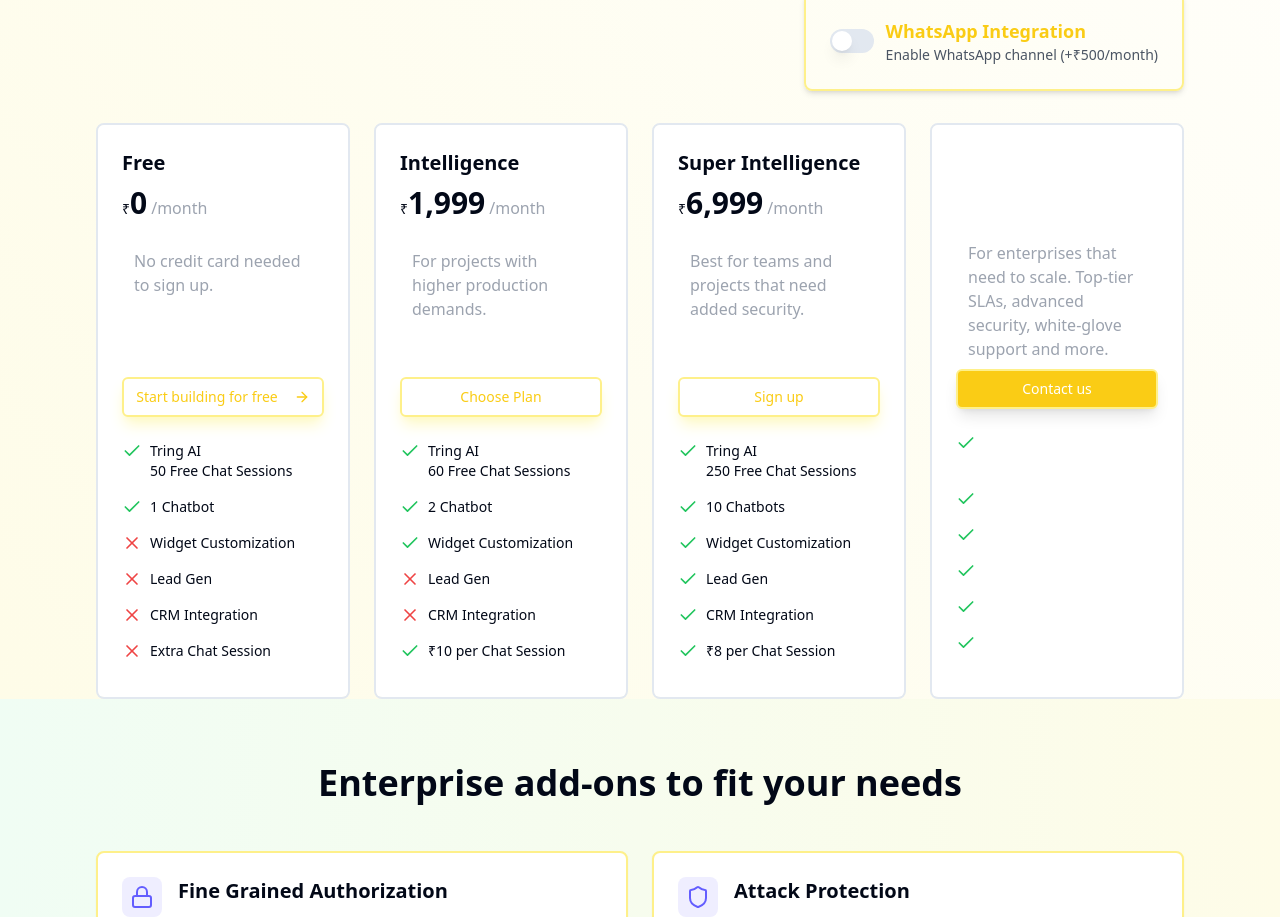
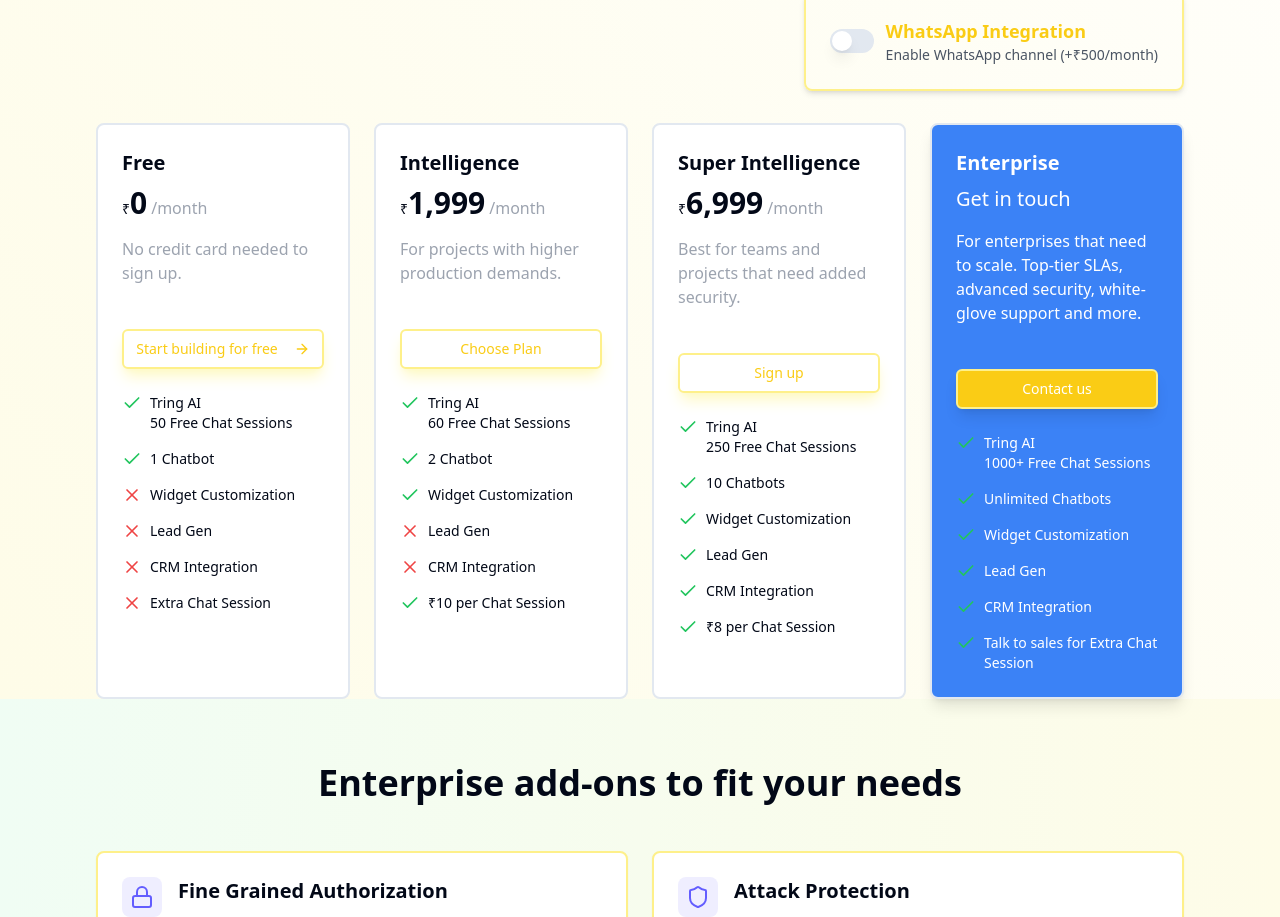
Before and after one commit to akashdurai4274/AI-Pricing-Module, a Next.js app: page / in a window 1280 px wide. Shown: the part 883-1800 px from the top of the page. Built offline with nearby package versions, Linux system fonts and the light colour scheme.

Commit message:
Update chat-pricing-tiers.tsx

```diff
--- a/components/pricing/chat-pricing-tiers.tsx
+++ b/components/pricing/chat-pricing-tiers.tsx
@@ -277,14 +277,10 @@ export default function ChatBotPricingTiers({
         {pricingTiers.map((tier) => (
           <div
             key={tier.name}
-            className={`rounded-lg overflow-hidden hover:scale-105 border-2   transition-all duration-200 `}
-          >
-            <div
-              className={`p-6 h-full flex flex-col bg-white shadow-lg ${
+            className={`p-6 h-full flex flex-col rounded-lg border-2 hover:scale-105 transition-all duration-200 ${
               tier.name === "Enterprise"
-                  ? "bg-blue-800 text-white shadow-lg hover:border-slate-400"
+                ? "bg-blue-500 text-white shadow-lg hover:border-slate-400"
                 : "bg-white hover:border-yellow-400"
-              }
             }`}
           >
             <h3 className="text-xl font-bold mb-2">{tier.name}</h3>
@@ -292,9 +288,7 @@ export default function ChatBotPricingTiers({
             {tier.monthlyPrice !== null ? (
               <div className="mb-4">
                 <div className="flex items-baseline">
-                    <span className="text-sm">
-                      {getCurrencySymbol(currency)}
-                    </span>
+                  <span className="text-sm">{getCurrencySymbol(currency)}</span>
                   <span className="text-3xl font-bold">
                     {formatPrice(tier.monthlyPrice, currency)}
                   </span>
@@ -311,8 +305,13 @@ export default function ChatBotPricingTiers({
               )
             )}
 
-              <p className="text-gray-400 mb-6 h-24 p-3">{tier.description}</p>
-
+            <p
+              className={`text-gray-400 mb-6 ${
+                tier.name === "Enterprise" ? "text-white" : "text-gray-400"
+              }`}
+            >
+              {tier.description}
+            </p>
             <div className="mt-5">
               <Button
                 onClick={() =>
@@ -423,7 +422,6 @@ export default function ChatBotPricingTiers({
               </div>
             </div>
           </div>
-          </div>
         ))}
       </div>
 
```
Lines whose indentation alone changed are shown as unchanged.
